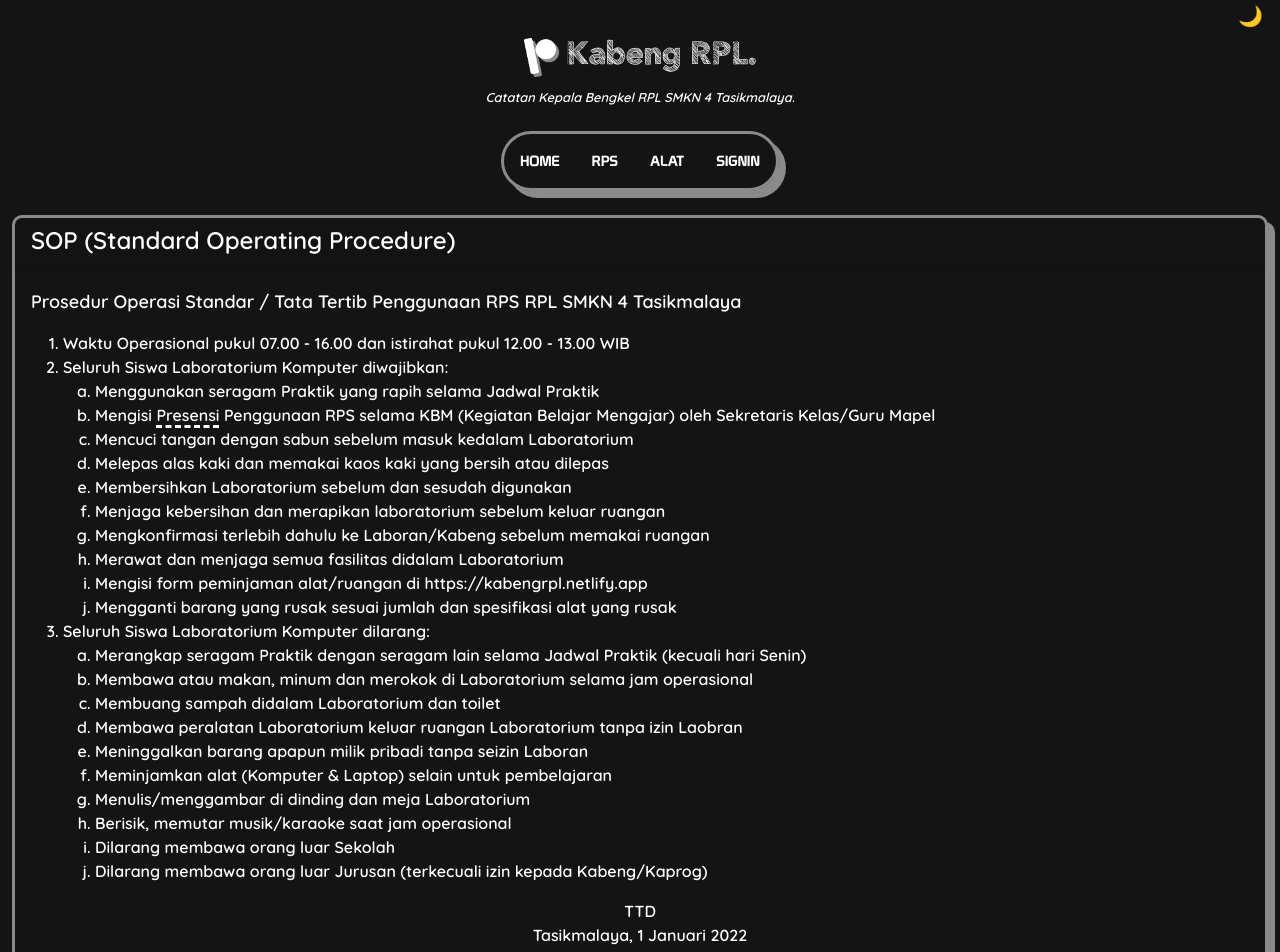
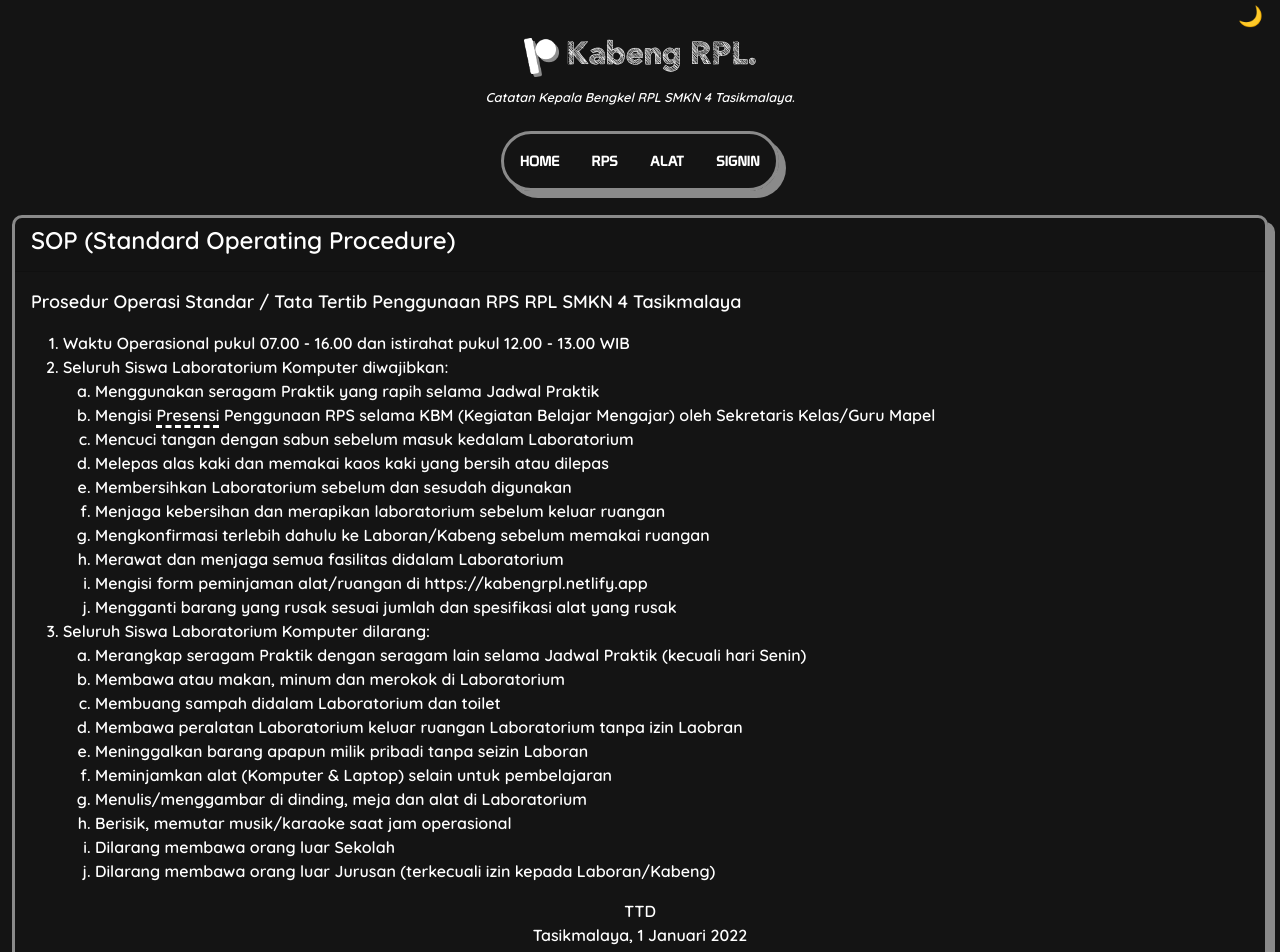
Before and after one commit to HilmiZul/kabengrpl, a Nuxt app: page /rps/sop in a window 1280 px wide. Shown: the top 952 px of the page. Built offline with nearby package versions, Linux system fonts and the light colour scheme; no server answers.

Commit message:
update SOP

```diff
--- a/pages/rps/sop.vue
+++ b/pages/rps/sop.vue
@@ -29,15 +29,15 @@
                 Seluruh Siswa Laboratorium Komputer dilarang:
                 <ol type="a">
 									<li>Merangkap seragam Praktik dengan seragam lain selama Jadwal Praktik (kecuali hari Senin)</li>
-                  <li>Membawa atau makan, minum dan merokok di Laboratorium selama jam operasional</li>
+                  <li>Membawa atau makan, minum dan merokok di Laboratorium</li>
                   <li>Membuang sampah didalam Laboratorium dan toilet</li>
                   <li>Membawa peralatan Laboratorium keluar ruangan Laboratorium tanpa izin Laobran</li>
                   <li>Meninggalkan barang apapun milik pribadi tanpa seizin Laboran</li>
                   <li>Meminjamkan alat (Komputer & Laptop) selain untuk pembelajaran</li>
-                  <li>Menulis/menggambar di dinding dan meja Laboratorium</li>
+                  <li>Menulis/menggambar di dinding, meja dan alat di Laboratorium</li>
                   <li>Berisik, memutar musik/karaoke saat jam operasional</li>
                   <li>Dilarang membawa orang luar Sekolah</li>
-                  <li>Dilarang membawa orang luar Jurusan (terkecuali izin kepada Kabeng/Kaprog)</li>
+                  <li>Dilarang membawa orang luar Jurusan (terkecuali izin kepada Laboran/Kabeng)</li>
                 </ol>
               </li>
             </ol>
```
